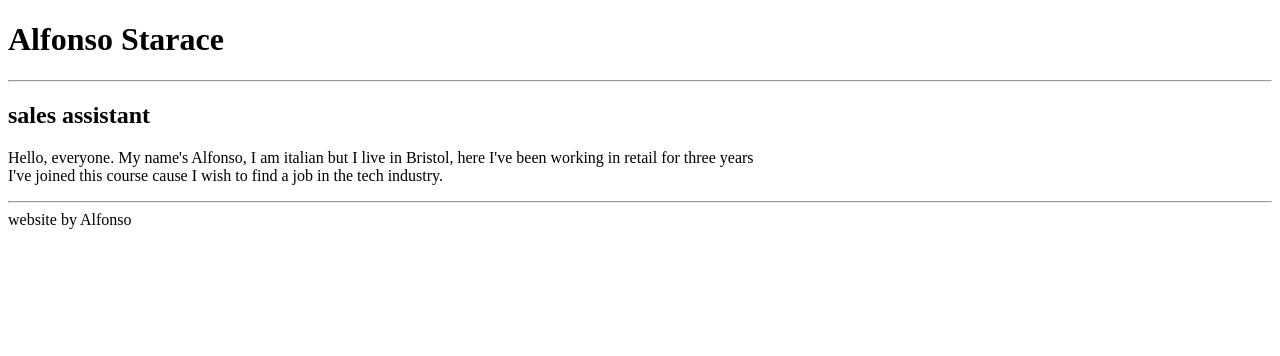
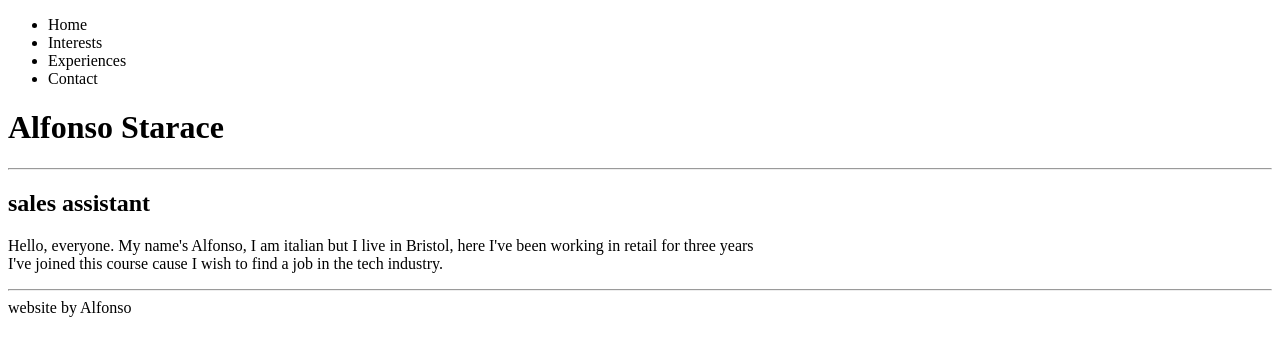
Before and after one commit to Alfo-code/Cohord-9-Bath-spa, a plain HTML site: page index.html in a window 1280 px wide. Drawn offline with Linux system fonts and the light colour scheme.

Commit message:
Update index.html

```diff
--- a/index.html
+++ b/index.html
@@ -8,6 +8,14 @@
 </head>
 <body>
     <header>
+        <nav>
+            <ul>
+                <li>Home</li>
+                <li>Interests</li>
+                <li>Experiences</li>
+                <li>Contact</li>
+            </ul>
+        </nav>
         <h1>Alfonso Starace</h1>
         <hr/>
         <h2>sales assistant</h2>
```
